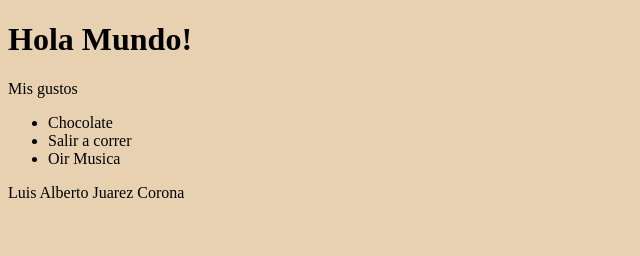
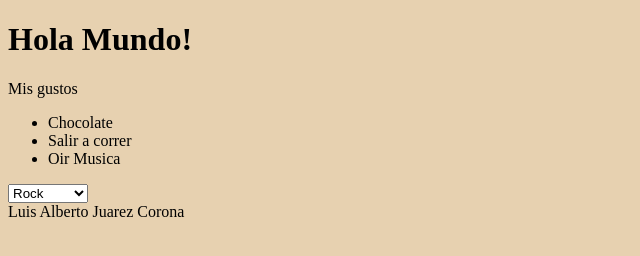
Before and after one commit to juarez099/Javascrip_trabajod, a plain HTML site: page index.html in a window 1280 px wide. Shown: the whole page, without its empty margins (0-640 px from the left). Drawn offline with Linux system fonts and the light colour scheme.

Commit message:
Agregamos opciones de musica

```diff
--- a/index.html
+++ b/index.html
@@ -21,6 +21,13 @@
             <li>Oir Musica</li>
         </ul>
     </header>
+    <select name="Musica" id="">
+        <option value="Rock">Rock</option>
+        <option value="Pop">Pop</option>
+        <option value="Reggeton">Reggeton</option>
+        <option value="Rap">Rap</option>
+        <option value="Corridos">Corridos</option>
+    </select>
 
     <footer>Luis Alberto Juarez Corona</footer>
 
```
